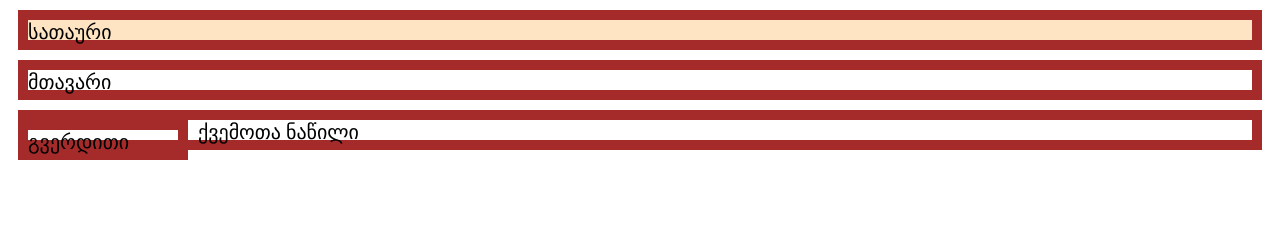
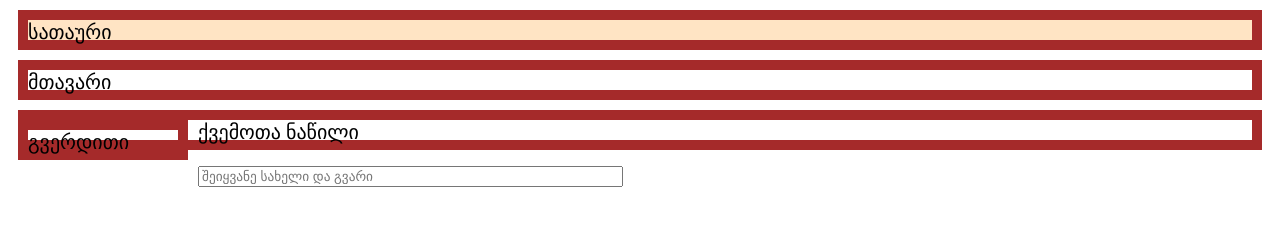
Before and after one commit to LiaGugunava/room2, a plain HTML site: page index.html in a window 1280 px wide. Drawn offline with Linux system fonts and the light colour scheme.

Commit message:
Update index.html

```diff
--- a/index.html
+++ b/index.html
@@ -31,7 +31,7 @@
     <div id="sidebar">გვერდითი</div>
     <div id="footer">ქვემოთა ნაწილი</div>
 
-    <p><input type="text" name="
+    <p><input type="text" name="username" placeholder="შეიყვანე სახელი და გვარი" size="50"/></p>
 
 </body>
 </html>
```
